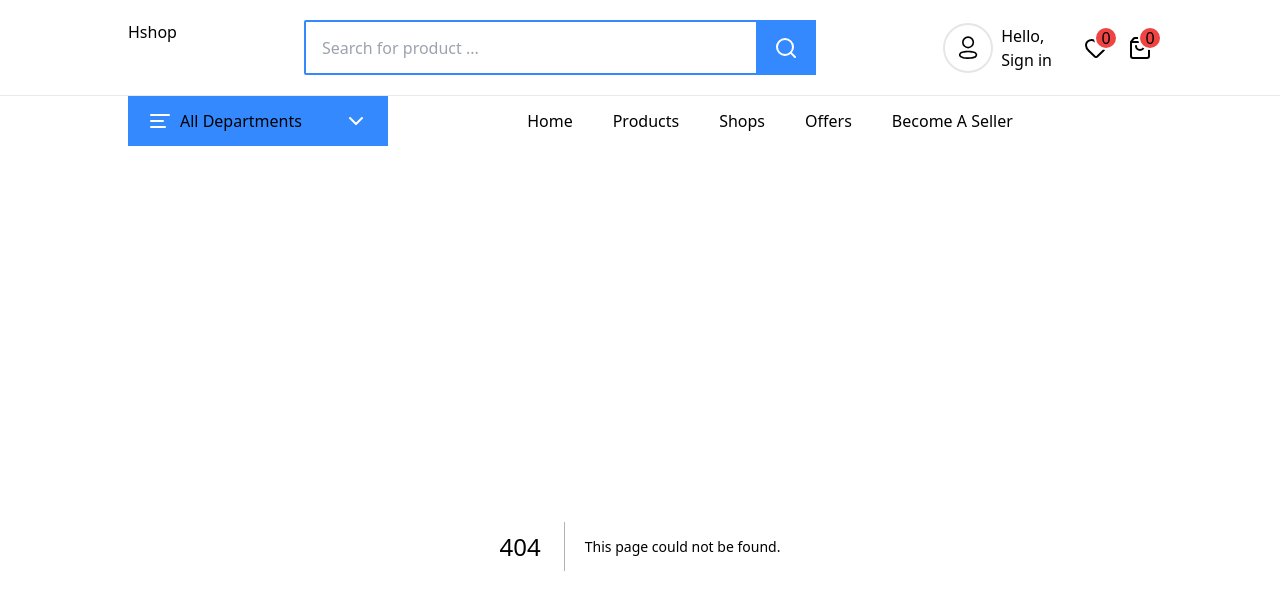
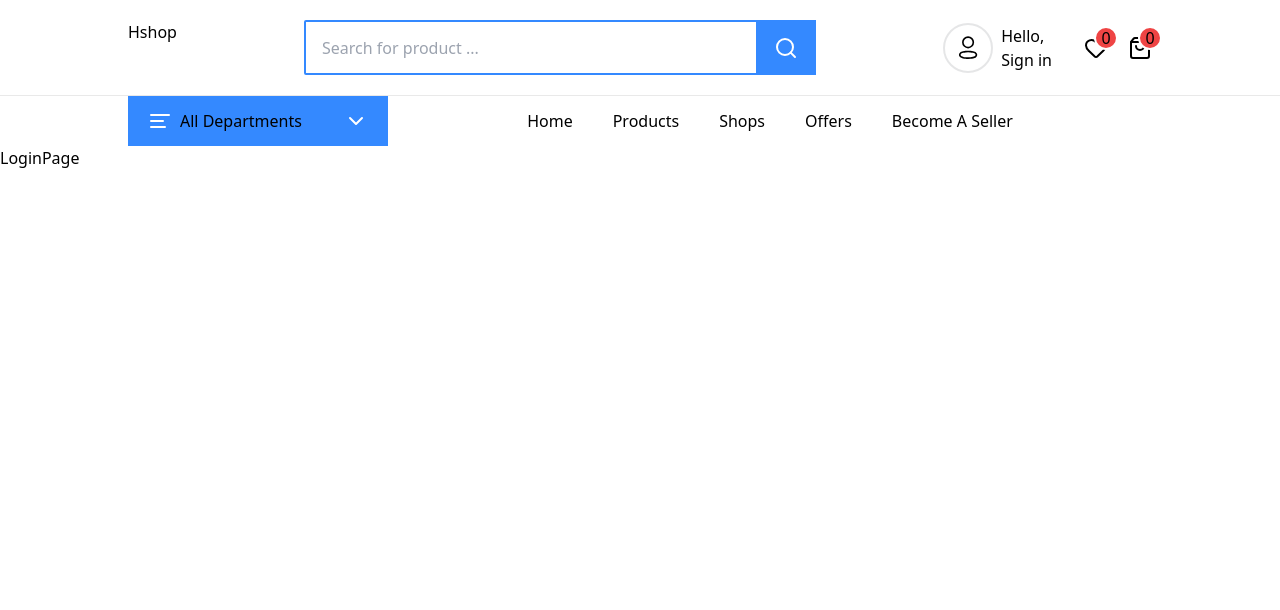
Before and after one commit to hakoom911/multi-v-ecommerce-shop, a Next.js app in the folder apps/user-ui/: page /login in a window 1280 px wide. Before the commit this address had no page. Shown: the top 610 px of the page. Built offline with nearby package versions, Linux system fonts and the light colour scheme.

Commit message:
feat: create login page route.

```diff
--- /dev/null
+++ b/apps/user-ui/src/app/(routes)/login/page.tsx
@@ -0,0 +1,11 @@
+import React from 'react'
+
+type Props = {}
+
+function LoginPage({}: Props) {
+  return (
+    <div>LoginPage</div>
+  )
+}
+
+export default LoginPage
```
